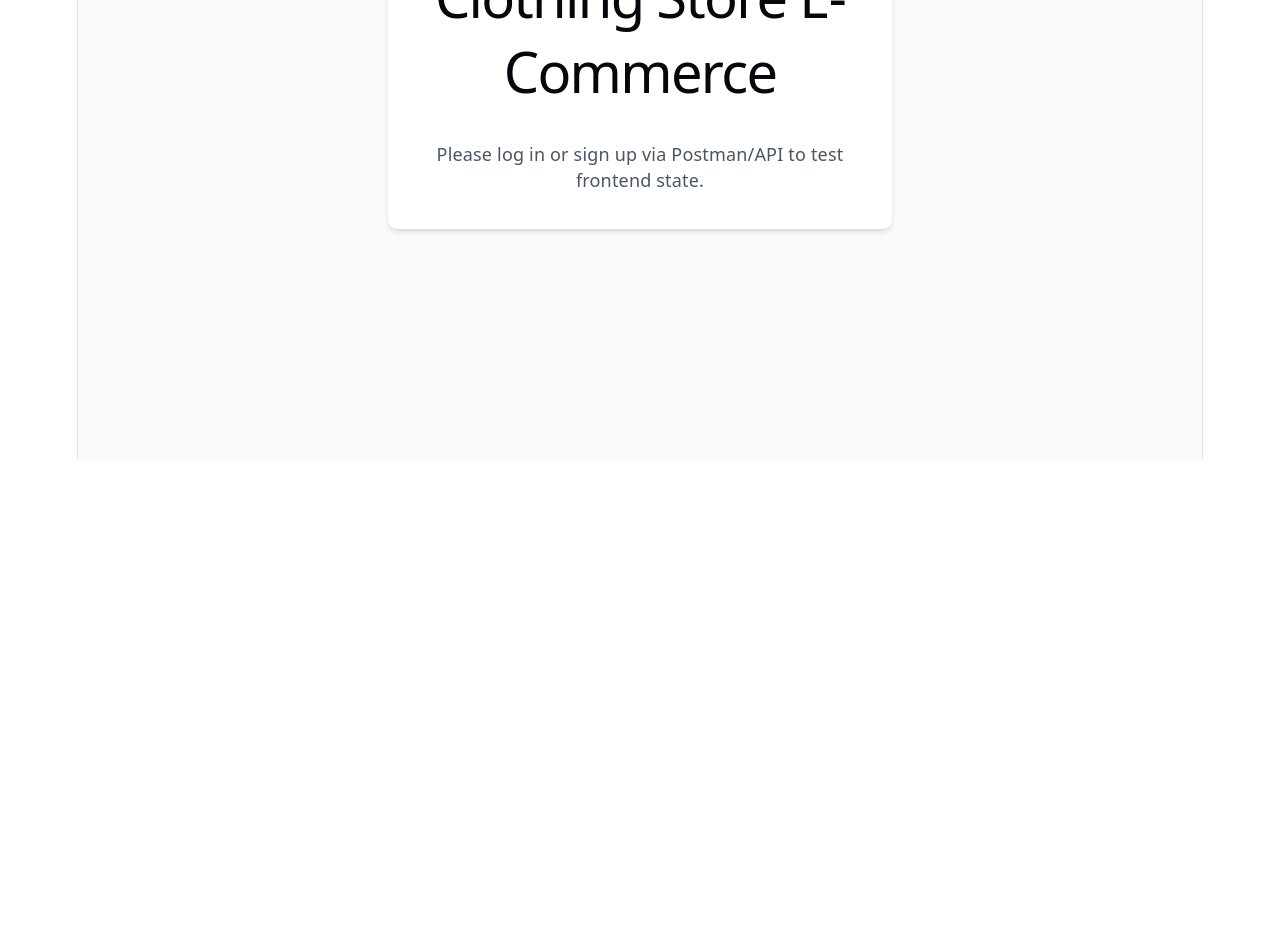
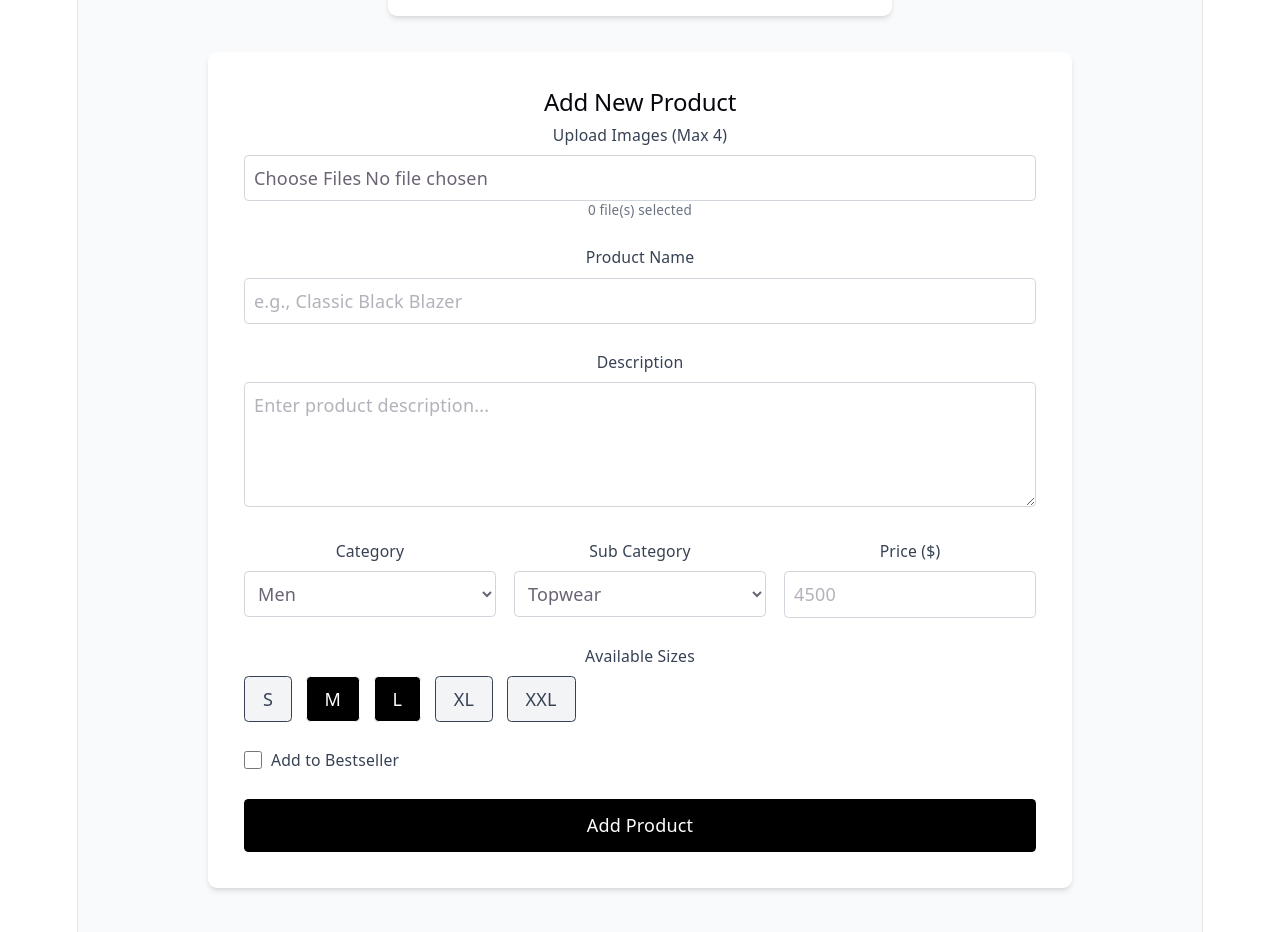
Before and after one commit to muhanif-dev/Clothing-Store-MERN, a React (Vite) app in the folder client/: page / in a window 1280 px wide. Shown: the part 340-1272 px from the top of the page. Before the commit the page ends 800 px from the top, so only its background shows below. Built offline with nearby package versions, Linux system fonts and the light colour scheme; no server answers.

Commit message:
feat: create admin AddProduct interface layout and form handler

```diff
--- a/client/package.json
+++ b/client/package.json
@@ -12,15 +12,18 @@
   "dependencies": {
     "@tailwindcss/vite": "^4.3.3",
     "axios": "^1.20.0",
+    "formik": "^2.4.9",
     "react": "^19.2.8",
     "react-dom": "^19.2.8",
-    "tailwindcss": "^4.3.3"
+    "tailwindcss": "^4.3.3",
+    "yup": "^1.7.1"
   },
   "devDependencies": {
     "@eslint/js": "^10.0.1",
     "@types/node": "^24.13.3",
     "@types/react": "^19.2.18",
     "@types/react-dom": "^19.2.4",
+    "@types/yup": "^0.29.14",
     "@vitejs/plugin-react": "^6.1.0",
     "eslint": "^10.9.0",
     "eslint-plugin-react-hooks": "^7.1.1",
--- a/client/src/App.tsx
+++ b/client/src/App.tsx
@@ -1,9 +1,12 @@
 import { useAuth } from './context/AuthContext';
+import { AddProduct } from './pages/admin/AddProduct';
 
 function App() {
+
   const { user, logout } = useAuth();
 
   return (
+
     <div className="min-h-screen bg-gray-50 flex flex-col items-center justify-center p-4">
       <div className="bg-white p-8 rounded-lg shadow-md w-full max-w-md text-center">
         <h1 className="text-2xl font-bold mb-4 text-gray-800">Clothing Store E-Commerce</h1>
@@ -22,6 +25,7 @@
           <p className="text-gray-600">Please log in or sign up via Postman/API to test frontend state.</p>
         )}
       </div>
+      <AddProduct />
     </div>
   );
 }
--- /dev/null
+++ b/client/src/pages/admin/AddProduct.tsx
@@ -0,0 +1,206 @@
+/* eslint-disable @typescript-eslint/no-explicit-any */
+import React, { useState } from 'react';
+import { useAuth } from '../../context/AuthContext';
+import API from '../../services/api';
+
+export const AddProduct: React.FC = () => {
+  const { user } = useAuth();
+  const [loading, setLoading] = useState(false);
+  const [successMessage, setSuccessMessage] = useState('');
+  const [errorMessage, setErrorMessage] = useState('');
+
+  // Form state fields
+  const [name, setName] = useState('');
+  const [description, setDescription] = useState('');
+  const [price, setPrice] = useState('');
+  const [category, setCategory] = useState('Men');
+  const [subCategory, setSubCategory] = useState('Topwear');
+  const [sizes, setSizes] = useState<string[]>(['M', 'L']);
+  const [bestSeller, setBestSeller] = useState(false);
+  const [images, setImages] = useState<File[]>([]);
+
+  const handleSizeToggle = (size: string) => {
+    setSizes((prev) =>
+      prev.includes(size) ? prev.filter((s) => s !== size) : [...prev, size]
+    );
+  };
+
+  const handleImageChange = (e: React.ChangeEvent<HTMLInputElement>) => {
+    if (e.target.files) {
+      const selectedFiles = Array.from(e.target.files);
+      setImages(selectedFiles.slice(0, 4)); // Max 4 images
+    }
+  };
+
+  const handleSubmit = async (e: React.FormEvent) => {
+    e.preventDefault();
+    setLoading(true);
+    setSuccessMessage('');
+    setErrorMessage('');
+
+    try {
+      const formData = new FormData();
+      formData.append('name', name);
+      formData.append('description', description);
+      formData.append('price', price);
+      formData.append('category', category);
+      formData.append('subCategory', subCategory);
+      formData.append('sizes', JSON.stringify(sizes));
+      formData.append('bestSeller', String(bestSeller));
+
+      images.forEach((image) => {
+        formData.append('images', image);
+      });
+
+      await API.post('/products', formData, {
+        headers: {
+          'Content-Type': 'multipart/form-data',
+          Authorization: `Bearer ${user?.token}`,
+        },
+      });
+
+      setSuccessMessage('Product added successfully!');
+      // Reset form
+      setName('');
+      setDescription('');
+      setPrice('');
+      setImages([]);
+    } catch (error: any) {
+      setErrorMessage(error.response?.data?.message || 'Failed to add product');
+    } finally {
+      setLoading(false);
+    }
+  };
+
+  return (
+    <div className="max-w-3xl mx-auto bg-white p-8 rounded-lg shadow-md my-8">
+      <h2 className="text-2xl font-bold mb-6 text-gray-800">Add New Product</h2>
+
+      {successMessage && <div className="mb-4 p-3 bg-green-100 text-green-700 rounded">{successMessage}</div>}
+      {errorMessage && <div className="mb-4 p-3 bg-red-100 text-red-700 rounded">{errorMessage}</div>}
+
+      <form onSubmit={handleSubmit} className="space-y-6">
+        {/* Product Images Upload */}
+        <div>
+          <label className="block text-sm font-medium text-gray-700 mb-2">Upload Images (Max 4)</label>
+          <input
+            type="file"
+            multiple
+            accept="image/*"
+            onChange={handleImageChange}
+            className="w-full border border-gray-300 p-2 rounded"
+          />
+          <p className="text-xs text-gray-500 mt-1">{images.length} file(s) selected</p>
+        </div>
+
+        {/* Product Name */}
+        <div>
+          <label className="block text-sm font-medium text-gray-700 mb-2">Product Name</label>
+          <input
+            type="text"
+            value={name}
+            onChange={(e) => setName(e.target.value)}
+            required
+            className="w-full border border-gray-300 p-2 rounded focus:outline-none focus:ring-2 focus:ring-blue-500"
+            placeholder="e.g., Classic Black Blazer"
+        />
+        </div>
+        {/* Product Description */}
+        <div>
+          <label className="block text-sm font-medium text-gray-700 mb-2">Description</label>
+          <textarea
+            value={description}
+            onChange={(e) => setDescription(e.target.value)}
+            required
+            rows={4}
+            className="w-full border border-gray-300 p-2 rounded focus:outline-none focus:ring-2 focus:ring-blue-500"
+            placeholder="Enter product description..."
+          />
+        </div>
+
+        {/* Category, SubCategory, Price Grid */}
+        <div className="grid grid-cols-1 md:grid-cols-3 gap-4">
+          <div>
+            <label className="block text-sm font-medium text-gray-700 mb-2">Category</label>
+            <select
+              value={category}
+              onChange={(e) => setCategory(e.target.value)}
+              className="w-full border border-gray-300 p-2 rounded"
+            >
+              <option value="Men">Men</option>
+              <option value="Women">Women</option>
+              <option value="Kids">Kids</option>
+            </select>
+          </div>
+
+          <div>
+            <label className="block text-sm font-medium text-gray-700 mb-2">Sub Category</label>
+            <select
+              value={subCategory}
+              onChange={(e) => setSubCategory(e.target.value)}
+              className="w-full border border-gray-300 p-2 rounded"
+            >
+              <option value="Topwear">Topwear</option>
+              <option value="Bottomwear">Bottomwear</option>
+              <option value="Winterwear">Winterwear</option>
+            </select>
+          </div>
+
+          <div>
+            <label className="block text-sm font-medium text-gray-700 mb-2">Price ($)</label>
+            <input
+              type="number"
+              value={price}
+              onChange={(e) => setPrice(e.target.value)}
+              required
+              className="w-full border border-gray-300 p-2 rounded"
+              placeholder="4500"
+            />
+          </div>
+        </div>
+
+        {/* Sizes Selection */}
+        <div>
+          <label className="block text-sm font-medium text-gray-700 mb-2">Available Sizes</label>
+          <div className="flex gap-3">
+            {['S', 'M', 'L', 'XL', 'XXL'].map((size) => (
+              <button
+                type="button"
+                key={size}
+                onClick={() => handleSizeToggle(size)}
+                className={`px-4 py-2 border rounded ${
+                  sizes.includes(size) ? 'bg-black text-white' : 'bg-gray-100 text-gray-700'
+                }`}
+              >
+                {size}
+              </button>
+            ))}
+          </div>
+        </div>
+
+        {/* Bestseller Checkbox */}
+        <div className="flex items-center gap-2">
+          <input
+            type="checkbox"
+            id="bestseller"
+            checked={bestSeller}
+            onChange={(e) => setBestSeller(e.target.checked)}
+            className="w-4 h-4 text-blue-600 rounded"
+          />
+          <label htmlFor="bestseller" className="text-sm font-medium text-gray-700">
+            Add to Bestseller
+          </label>
+        </div>
+
+        {/* Submit Button */}
+        <button
+          type="submit"
+          disabled={loading}
+          className="w-full bg-black text-white py-3 rounded font-medium hover:bg-gray-800 transition"
+        >
+          {loading ? 'Uploading...' : 'Add Product'}
+        </button>
+      </form>
+    </div>
+  );
+};
```
Also changed, not shown: 1 other file (tests, documents, lock files or other folders).
